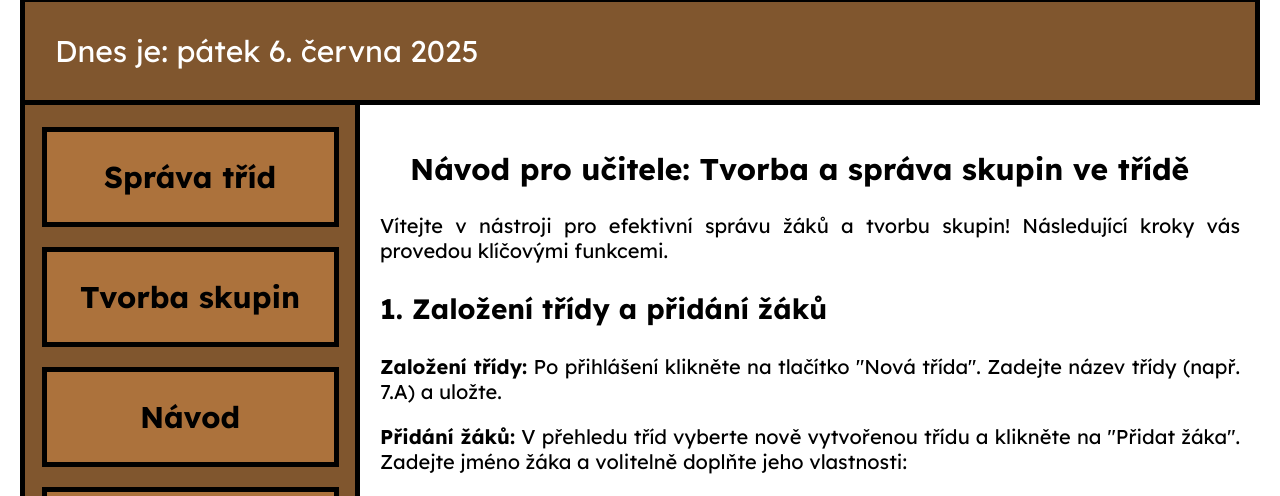
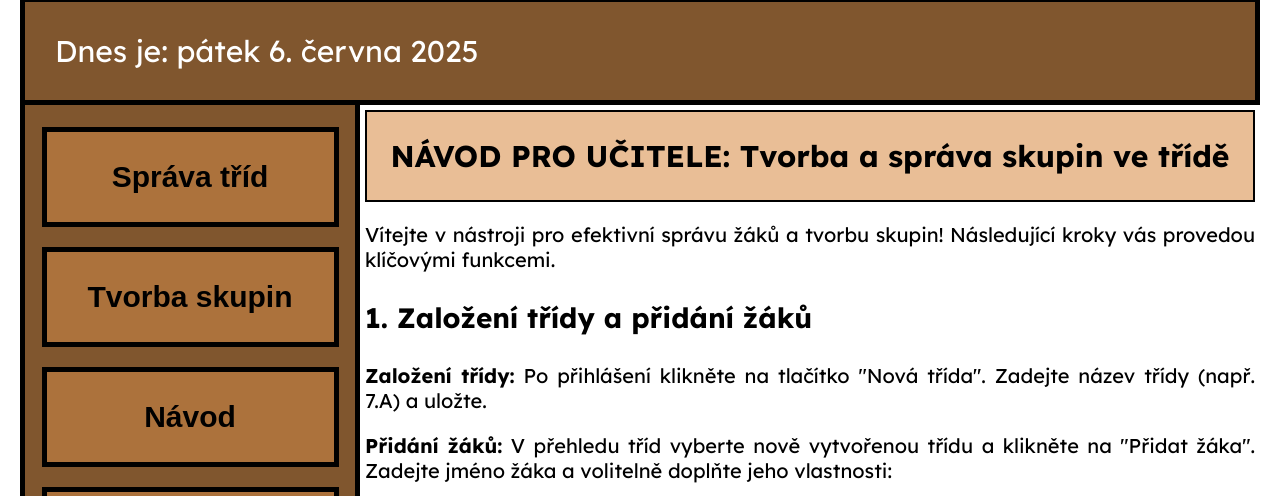
Before and after one commit to MichaelaHeidlerova/RozToc, a React (Vite) app in the folder my-app/: page /instruction in a window 1280 px wide. Shown: the part 289-785 px from the top of the page. Built offline with nearby package versions, Linux system fonts and the light colour scheme; a web font is replaced by a local one.

Commit message:
Úprava pageTitle

```diff
--- a/my-app/src/components/Form/Form.css
+++ b/my-app/src/components/Form/Form.css
@@ -8,14 +8,14 @@
   flex-direction: row;
   align-items: center;
   padding: 20px;
-  border: 2px dashed black;
-  background-color: white;
+  border: 3px dashed black;
+  background-color: #E9BE96;
   margin: 10px;
   justify-content: center;
   align-items: center;
-  width: 100px;
-  height: 100px;
-  font-size: 24px;
+  width: 150px;
+  height: 150px;
+  font-size: 40px;
 }
 
 .h1 {
@@ -24,10 +24,3 @@
   text-align: center;
   font-size: 24px;
 }
-
-.h1 {
-  display: flex;
-  justify-content: center;
-  text-align: center;
-  font-size: 24px;
-}
--- a/my-app/src/components/Vlastnosti/Vlastnosti.css
+++ b/my-app/src/components/Vlastnosti/Vlastnosti.css
@@ -10,13 +10,3 @@
   padding: 10px;
   color: black;
 }
-
-.pageHeader {
-  background-color: #f0f0f0;
-  padding: 20px;
-  text-align: center;
-}
-
-.pageContent {
-  padding: 20px;
-}
--- a/my-app/src/components/Vlastnosti/Vlastnosti.jsx
+++ b/my-app/src/components/Vlastnosti/Vlastnosti.jsx
@@ -56,11 +56,9 @@ export const Vlastnosti = ({}) => {
 
   return (
     <div>
-      <div className="pageHeader">
         <div className="pageTitle">
           <h2>ZOHLEDNĚNÍ VLASTNOSTÍ</h2>
         </div>
-      </div>
 
       <div className="pageContent">
         <div className="howManyGroups">
--- a/my-app/src/components/pages/Instruction.jsx
+++ b/my-app/src/components/pages/Instruction.jsx
@@ -1,7 +1,9 @@
 export const Instruction = () => {
   return (
     <section class="guide">
-  <h2 class="guide-heading">Návod pro učitele: Tvorba a správa skupin ve třídě</h2>
+      <div className="pageTitle">
+          <h2>NÁVOD PRO UČITELE: Tvorba a správa skupin ve třídě</h2>
+        </div>
   <p class="guide-paragraph">
     Vítejte v nástroji pro efektivní správu žáků a tvorbu skupin! Následující kroky vás provedou klíčovými funkcemi.
   </p>
--- a/my-app/src/components/pages/list/ListDetail.jsx
+++ b/my-app/src/components/pages/list/ListDetail.jsx
@@ -49,6 +49,9 @@ export const ListDetail = ({ data }) => {
 
   return (
     <div className="list-detail">
+      <div className="pageTitle">
+          <h2>{params.id}</h2>
+      </div>
       <table className="students-table">
         <thead>
           <tr>
--- a/my-app/src/global.css
+++ b/my-app/src/global.css
@@ -31,7 +31,6 @@ html {
 }
 
 body {
-  font-family: "Lexend", sans-serif;
   display: flex;
   justify-content: start;
   align-items: flex-start;
@@ -94,7 +93,6 @@ body {
 .drawersBtn {
   font-size: 30px;
   font-weight: bolder;
-  font-family: "Lexend", sans-serif;
   display: flex;
   justify-content: center;
   align-items: center;
@@ -115,18 +113,18 @@ h1 {
 }
 
 h2 {
-  font-family: "Lexend", sans-serif;
   font-size: 30px;
   color: black;
-  margin-left: 30px;
 }
 
-.pageTitle h2 {
-  font-family: "Lexend", sans-serif;
-  font-size: 30px;
-  color: black;
-  margin-left: 30px;
+.pageTitle {
+  border: 2px solid black;
   text-align: center;
+  background-color: #E9BE96;
+}
+
+.pageContent {
+  padding: 25px;
 }
 
 .board {
@@ -135,7 +133,7 @@ h2 {
   width: auto;
   justify-content: center;
   align-items: center;
-  padding: 20px;
+  padding: 5px;
 }
 
 .mites,
--- a/my-app/src/pages/Groups/Groups.jsx
+++ b/my-app/src/pages/Groups/Groups.jsx
@@ -8,7 +8,9 @@ export const Groups = () => {
   if (step === "vytvoreniSkupin") {
     return (
       <div>
-        <h2>Vytvoření skupin</h2>
+        <div className="pageTitle">
+          <h2>Vytvoření skupin</h2>
+        </div>
         <p>Zde bude správa vytváření skupin.</p>
         <button onClick={() => setStep("nepritomnost")}>Pokračovat na nepřítomnost</button>
       </div>
--- a/my-app/src/pages/Groups/Nepritomnost.jsx
+++ b/my-app/src/pages/Groups/Nepritomnost.jsx
@@ -21,7 +21,9 @@ export const Nepritomnost = ({ setStep }) => {
 
   return (
     <div>
-      <h2>Nepřítomnost</h2>
+      <div className="pageTitle">
+          <h2>Nepřítomnost</h2>
+      </div>
       <p>Zde bude správa nepřítomností studentů.</p>
       <ul>
         {zaci.map((zak) => (
```
